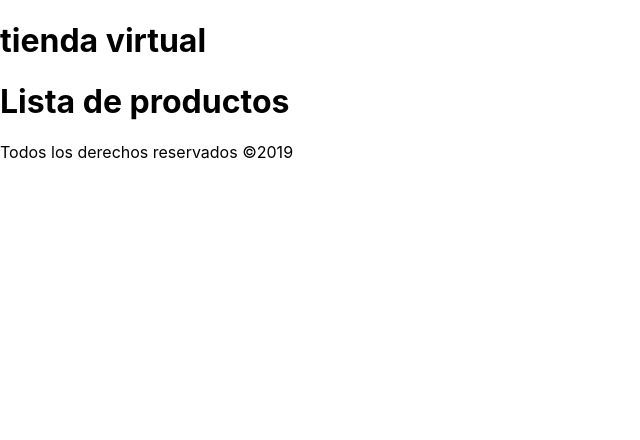
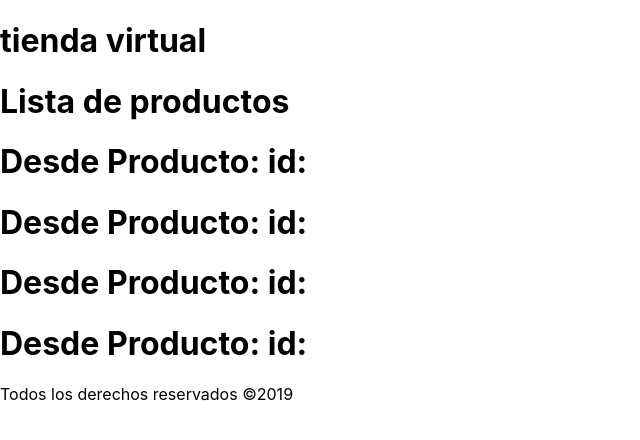
Before and after one commit to eacevedof/prj_reactjs3, a React (Create React App) app in the folder basicosreact/: page / in a window 1280 px wide. Shown: the top 440 px of the page, without its empty margins (0-640 px from the left). Built offline with nearby package versions, Linux system fonts and the light colour scheme; the HTML template or start-up script is replaced by a standard one.

Commit message:
4.8. Iterando el State y llamando los Componentes

```diff
--- a/basicosreact/src/App.js
+++ b/basicosreact/src/App.js
@@ -1,7 +1,7 @@
 import React, {Fragment} from 'react'
 import Header from './components/Header'
 import Footer from './components/Footer'
-import Productos from './components/Productos'
+import ListaProductos from './components/ListaProductos'
 
 function App() {
 
@@ -10,7 +10,7 @@ function App() {
   return (
     <Fragment>
       <Header titulo="tienda virtual" />
-      <Productos/>
+      <ListaProductos/>
       <Footer fecha={fecha} />
     </Fragment>
   )//return
--- /dev/null
+++ b/basicosreact/src/components/ListaProductos.js
@@ -0,0 +1,36 @@
+import React, { Component, Fragment } from 'react'
+import Producto from './Producto'
+
+class ListaProductos extends Component {
+
+	state = {
+		productos: [
+			{ id:1, name: "Camisa ReactJS", precio: 30 },
+			{ id:2, name: "Camisa VueJs", precio: 30 },
+			{ id:3, name: "Camisa Angular", precio: 30 },
+			{ id:4, name: "Camisa Node.js", precio: 30 },
+		],
+		totalCarrito: 500,
+		cliente: 'Juan De la Torre',
+	}
+
+	render() {
+		//aplicando destructuring
+		const {productos} = this.state
+		console.log(productos)
+		return (
+			<Fragment>
+				<h1>Lista de productos</h1>
+				{productos.map(producto =>(
+					<Producto
+						key={producto.id}
+						producto={producto}
+					/>
+				))}
+			</Fragment>
+		)
+	}//render
+
+}//class ListaProductos
+
+export default ListaProductos;
--- /dev/null
+++ b/basicosreact/src/components/Producto.js
@@ -0,0 +1,8 @@
+//Producto.js
+import React from 'react';
+
+const Producto = ({id,name,precio}) => (
+  <h1>Desde Producto: id:{id} {name} {precio}</h1>
+);
+
+export default Producto;
--- a/basicosreact/src/components/Productos.js
+++ /dev/null
@@ -1,25 +0,0 @@
-import React, { Component } from 'react';
-
-class Productos extends Component {
-
-	state = {
-		productos: [
-			{ id:1, name: "Camisa ReactJS", precio: 30 },
-			{ id:2, name: "Camisa VueJs", precio: 30 },
-			{ id:3, name: "Camisa Angular", precio: 30 },
-			{ id:4, name: "Camisa Node.js", precio: 30 },
-		]
-	}
-
-	render() {
-		//aplicando destructuring
-		const {productos} = this.state
-		console.log(productos)
-		return (
-			<h1>Lista de productos</h1>
-		)
-	}//render
-
-}//class Productos
-
-export default Productos;
```
Also changed, not shown: 1 other file (tests, documents, lock files or other folders).
